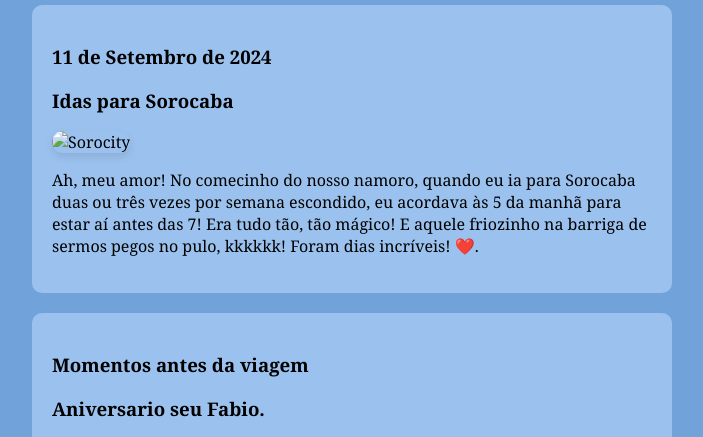
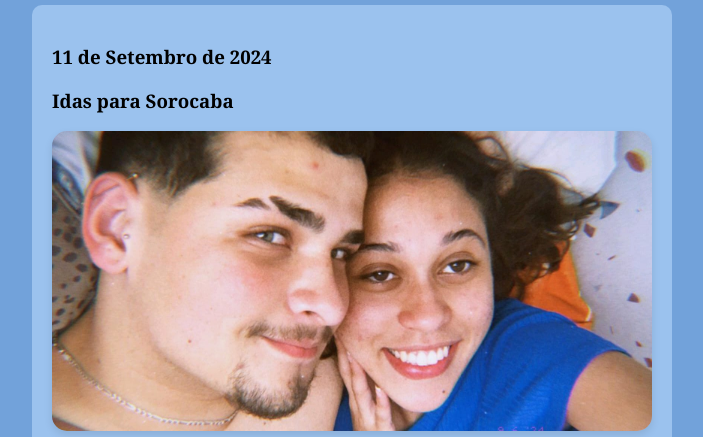
Before and after one commit to LucasRaphaEgidio/NossosMomentos2, a plain HTML site: page index.html in a window 1280 px wide. Shown: the part 2800-3237 px from the top of the page, without its empty margins (288-991 px from the left). Drawn offline with Linux system fonts and the light colour scheme.

Commit message:
Update index.html

```diff
--- a/index.html
+++ b/index.html
@@ -49,7 +49,7 @@
         <div class="momento right">
             <h3 class="data-momento">11 de Setembro de 2024</h3>
             <h3>Idas para Sorocaba</h3>
-            <img src="imagens/imagens/IdasSorocaba.jpg" alt="Sorocity">
+            <img src="assets/imagens/IdasSorocaba.jpg" alt="Sorocity">
             <p>Ah, meu amor! No comecinho do nosso namoro, quando eu ia para Sorocaba duas ou três vezes por semana escondido, eu acordava às 5 da manhã para estar aí antes das 7! Era tudo tão, tão mágico! E aquele friozinho na barriga de sermos pegos no pulo, kkkkkk! Foram dias incríveis! ❤️.</p>
         </div>
 
```
